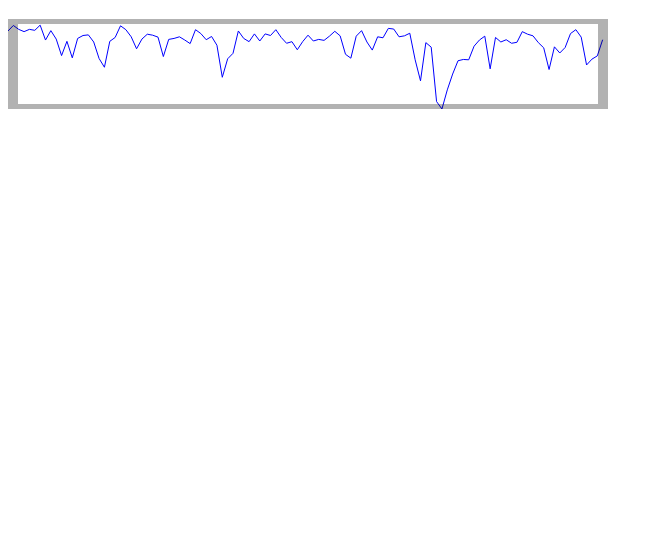
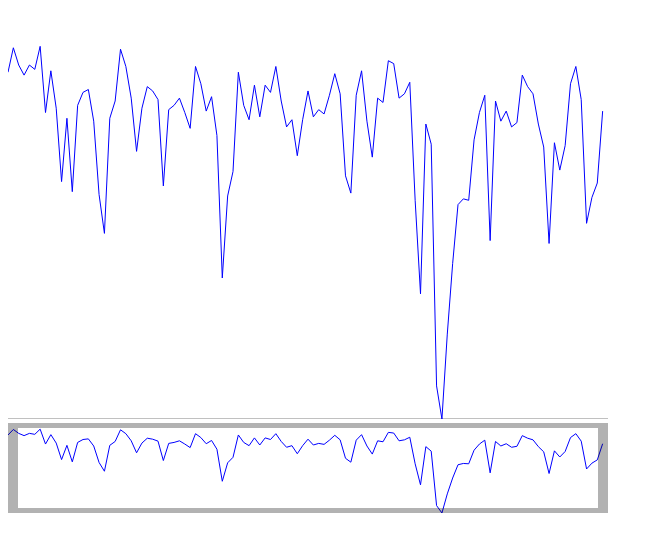
Before and after one commit to IvanHod/js-svg-plotting, a plain HTML site: page index.html in a window 1280 px wide. Shown: the part 61-612 px from the top of the page, without its empty margins (0-663 px from the left). Drawn offline with Linux system fonts and the light colour scheme.

Commit message:
plotting of main plot was added

```diff
--- a/css/main.css
+++ b/css/main.css
@@ -1,20 +1,20 @@
-#chart {
+div.chart {
     width: 600px;
 }
 
-#chart div {
+div.chart div {
     width: 100%;
 }
 
-.chart-navigation {
+div.chart .chart-navigation {
     position: relative;
 }
 
-.chart-navigation>svg, div {
+div.chart .chart-navigation>svg, div {
     float: left;
 }
 
-.navigation-blackout {
+div.chart .navigation-blackout {
     border: 0 solid rgba(0, 0, 0, 0.15);
     position: absolute;
     width: 100%;
@@ -22,7 +22,7 @@
     cursor: pointer;
 }
 
-#chart div.navigation-border {
+div.chart div.navigation-border {
     border: 5px solid rgba(0, 0, 0, 0.3);
     border-left: 10px solid rgba(0, 0, 0, 0.3);
     border-right: 10px solid rgba(0, 0, 0, 0.3);
--- a/index.html
+++ b/index.html
@@ -9,7 +9,7 @@
 <body>
 <h1>Charts</h1>
 
-<div id="chart">
+<div id="chart" class="chart">
     <div class="chart-main">
 
     </div>
@@ -23,7 +23,5 @@
 <script src="libs/jquery/js/jquery.min.js"></script>
 <script src="js/svgchart.js"></script>
 <script src="js/main.js"></script>
-<script>
-</script>
 </body>
 </html>
--- a/js/svgchart.js
+++ b/js/svgchart.js
@@ -1,10 +1,57 @@
 function getMaxOfArray(numArray) {
     return Math.max.apply(null, numArray);
+}
+
+function createLine(props) {
+    let shape = document.createElementNS('http://www.w3.org/2000/svg', 'line');
+    for (let prop in props) {
+        shape.setAttributeNS(null, prop, props[prop]);
+    };
+    return shape
+}
+
+function createPolyline(props) {
+    let shape = document.createElementNS('http://www.w3.org/2000/svg', 'polyline');
+    for (let prop in props) {
+        shape.setAttributeNS(null, prop, props[prop]);
+    }
+    return shape
 }
 
 class ChartMain {
     constructor(el, data) {
         this.el = el;
+        this.width = el.width();
+        this.height = this.width / 1.5;
+        el.append('<svg viewBox="0 0 ' + this.width + ' ' + this.height +'" class="chart-svg"></svg>');
+
+        this.drawAxis(data);
+        this.drawLine(data.columns[0].slice(1), data.columns[1].slice(1));
+    }
+
+    drawAxis(data) {
+        let shape = createLine({'x1': 0, 'y1': this.height, 'x2': this.width, 'y2': this.height, 'fill': 'none', 'stroke': 'gray', 'stroke-width': '1'});
+        this.el.find('svg').append(shape);
+    }
+
+    transformY(y) {
+        let maxY = getMaxOfArray(y), height = this.height;
+        return y.map(function (yn) {return (yn * height) / maxY})
+    }
+
+    drawLine(x, y) {
+        let width = this.width;
+        let newY = this.transformY(y);
+
+        let step = width / x.length;
+        let currentX = 0;
+        let points = '';
+        x.forEach(function (xn, i) {
+            points += currentX + ',' + newY[i] + ' ';
+            currentX += step;
+        });
+        let shape = createPolyline({'points': points, 'fill': 'none', 'stroke': 'blue', 'stroke-width': '1'});
+        this.el.find('svg').append(shape);
     }
 }
 
@@ -69,11 +116,7 @@ class ChartNavigation {
             points += currentX + ',' + newY[i] + ' ';
             currentX += step;
         });
-        let shape = document.createElementNS("http://www.w3.org/2000/svg", "polyline");
-        shape.setAttributeNS(null, "points", points);
-        shape.setAttributeNS(null, "fill", "none");
-        shape.setAttributeNS(null, "stroke", "blue");
-        shape.setAttributeNS(null, "stroke-width", "1");
+        let shape = createPolyline({'points': points, 'fill': 'none', 'stroke': 'blue', 'stroke-width': '1'});
         this.el.find('svg').append(shape);
     }
 }
@@ -82,7 +125,7 @@ class Chart {
     constructor(el, width, data) {
         this.el = el;
         this.width = width;
+        this.navigation = new ChartNavigation(el.find('div.chart-navigation'), data);
         this.chart = new ChartMain(el.find('div.chart-main'), data);
-        this.navigation = new ChartNavigation(el.find('div.chart-navigation'), data);
     }
 }
```
